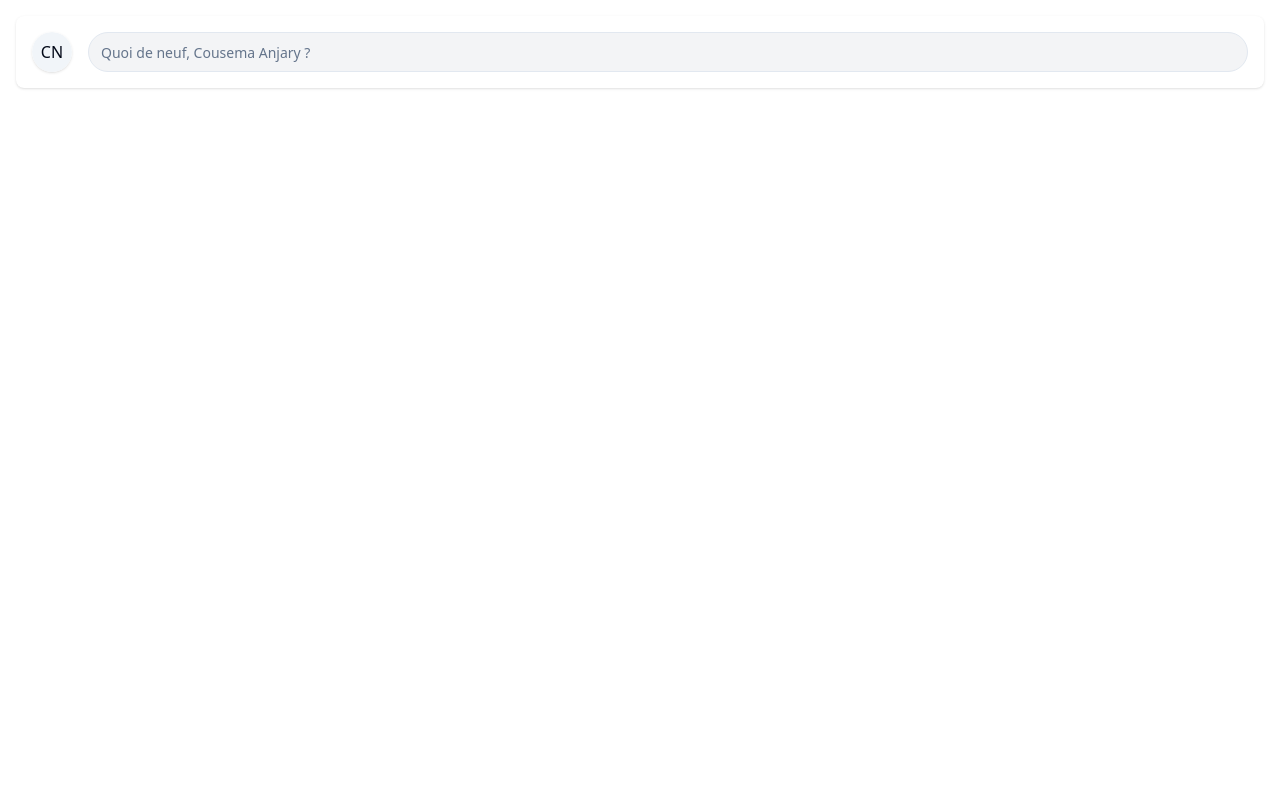
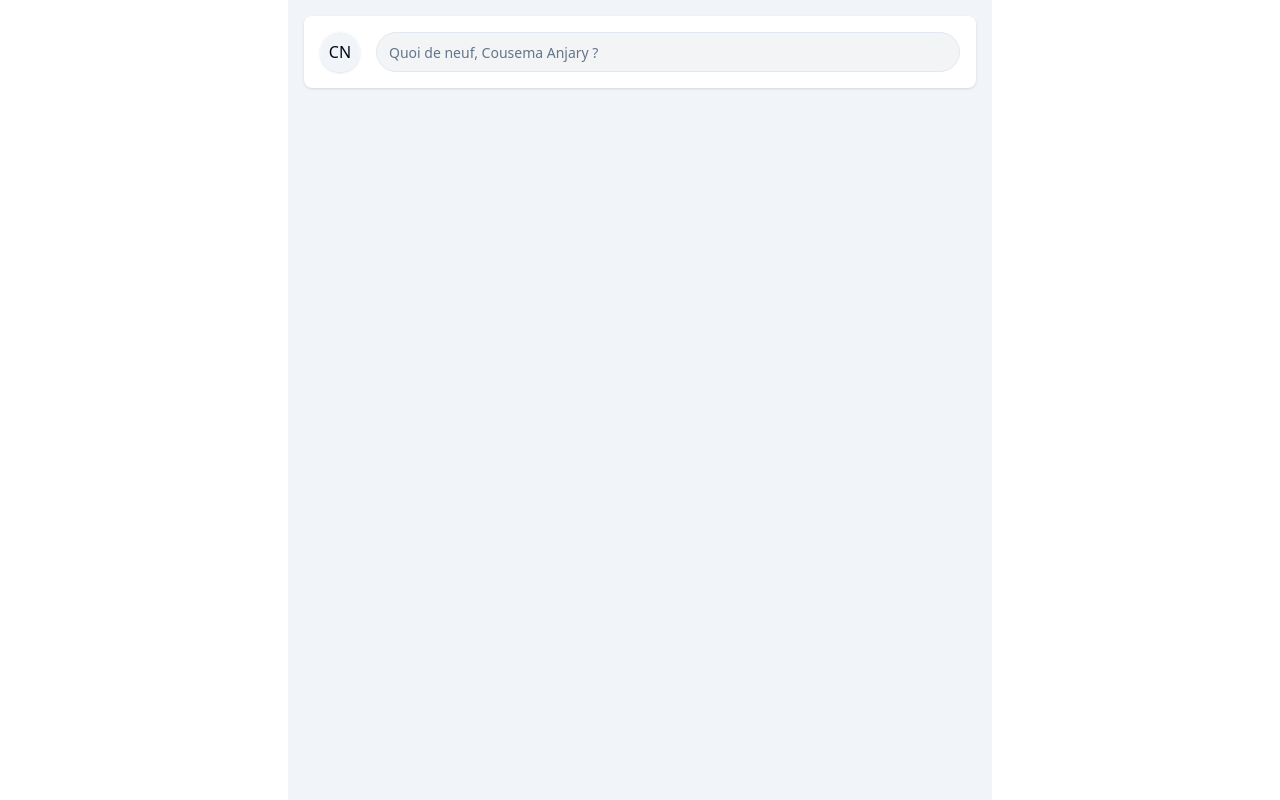
Before and after one commit to CousemaAnjary/many-to-many, a React (Vite) app in the folder client/: page / in a window 1280 px wide. Built offline with nearby package versions, Linux system fonts and the light colour scheme.

Commit message:
chore: Update Home page layout and dependencies

```diff
--- a/client/src/pages/Home.jsx
+++ b/client/src/pages/Home.jsx
@@ -20,9 +20,9 @@ export default function Home() {
      */
     return (
         <>
-              <main className="container min-h-screen flex items-start p-4">
+              <div className="mx-72 min-h-screen flex items-start p-4 bg-slate-100">
                 <CreatePost  />
-            </main>
+            </div>
         </>
     )
 }
```
